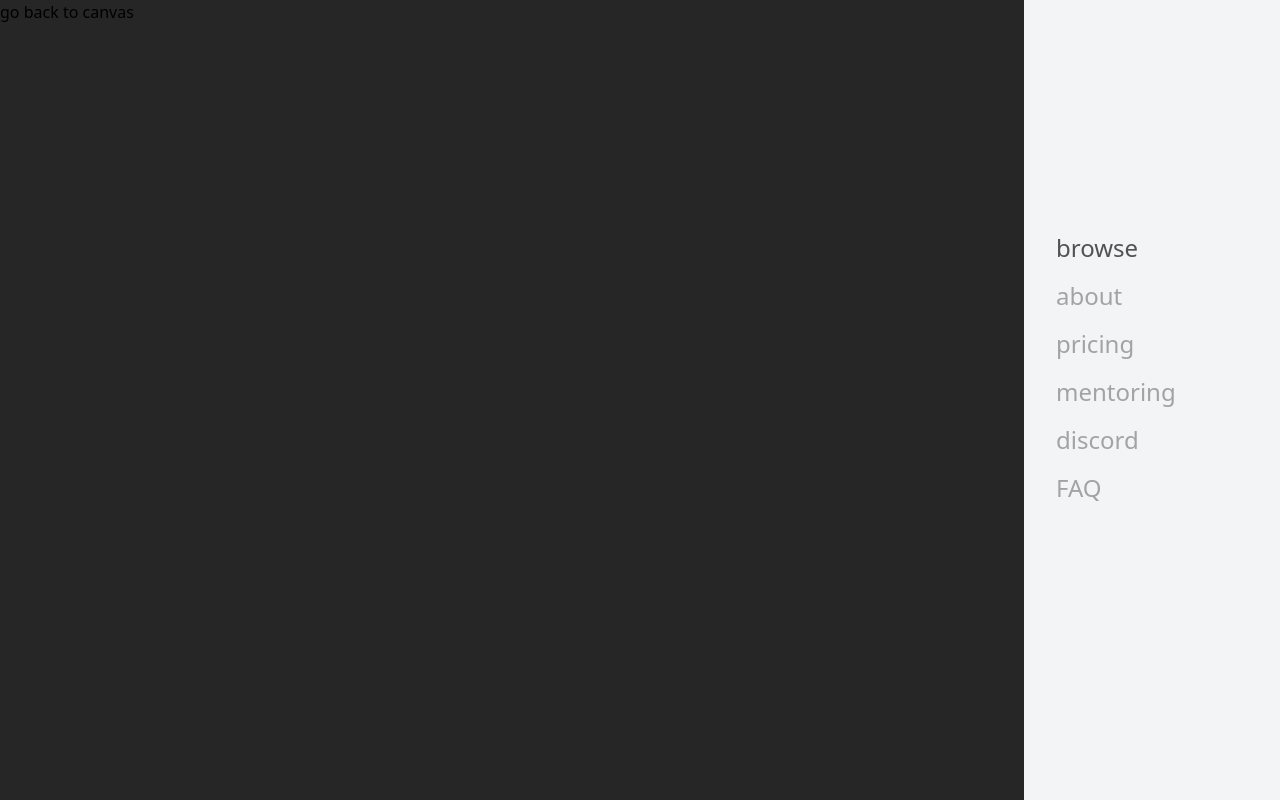
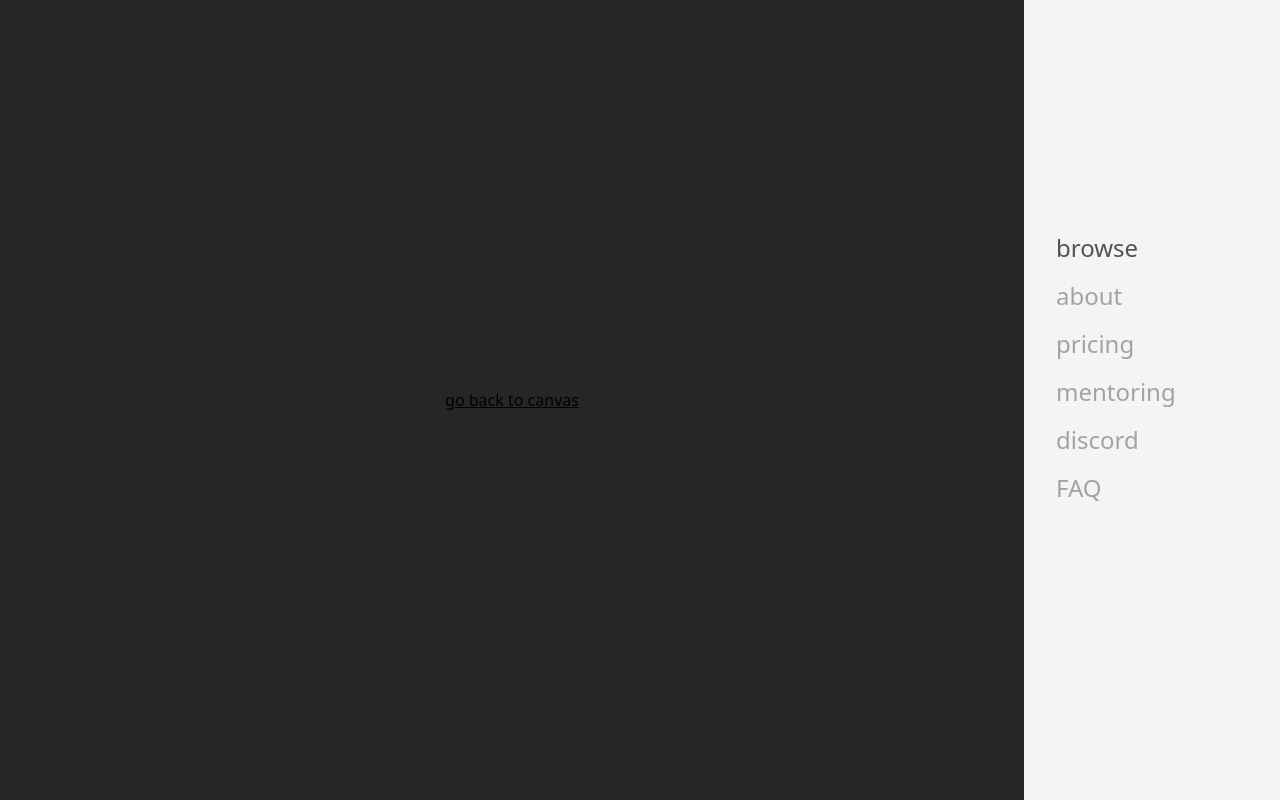
Before and after one commit to szymonhernik/splash-page-1, a Next.js app: page /browse in a window 1280 px wide. Built offline with nearby package versions, Linux system fonts and the light colour scheme.

Commit message:
clean start

```diff
--- a/src/app/browse/page.jsx
+++ b/src/app/browse/page.jsx
@@ -3,7 +3,7 @@ import Link from "next/link";
 export default function Page() {
   return (
     <div className="bg-neutral-800 flex-1 overflow-y-auto ">
-      <div className="grow h-full w-[calc(100vw-16rem)]">
+      <div className="grow h-full flex justify-center items-center w-[calc(100vw-16rem)] underline">
         <Link href="/">go back to canvas</Link>
       </div>
     </div>
```
